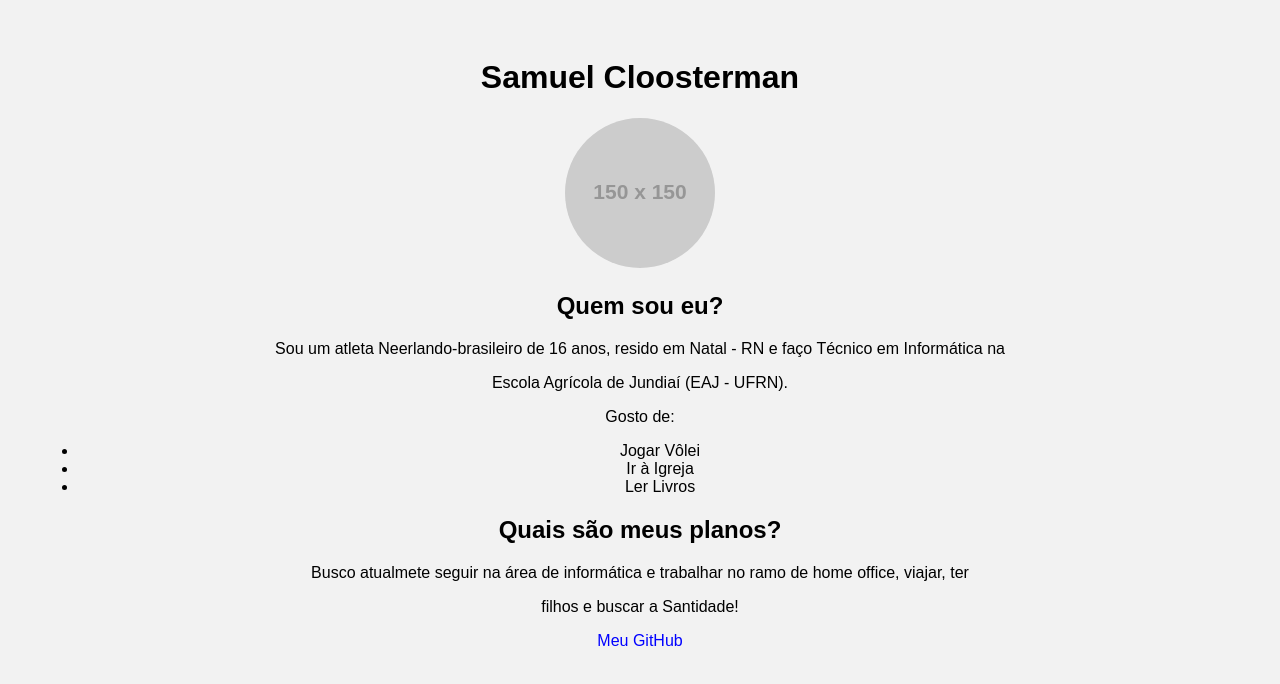
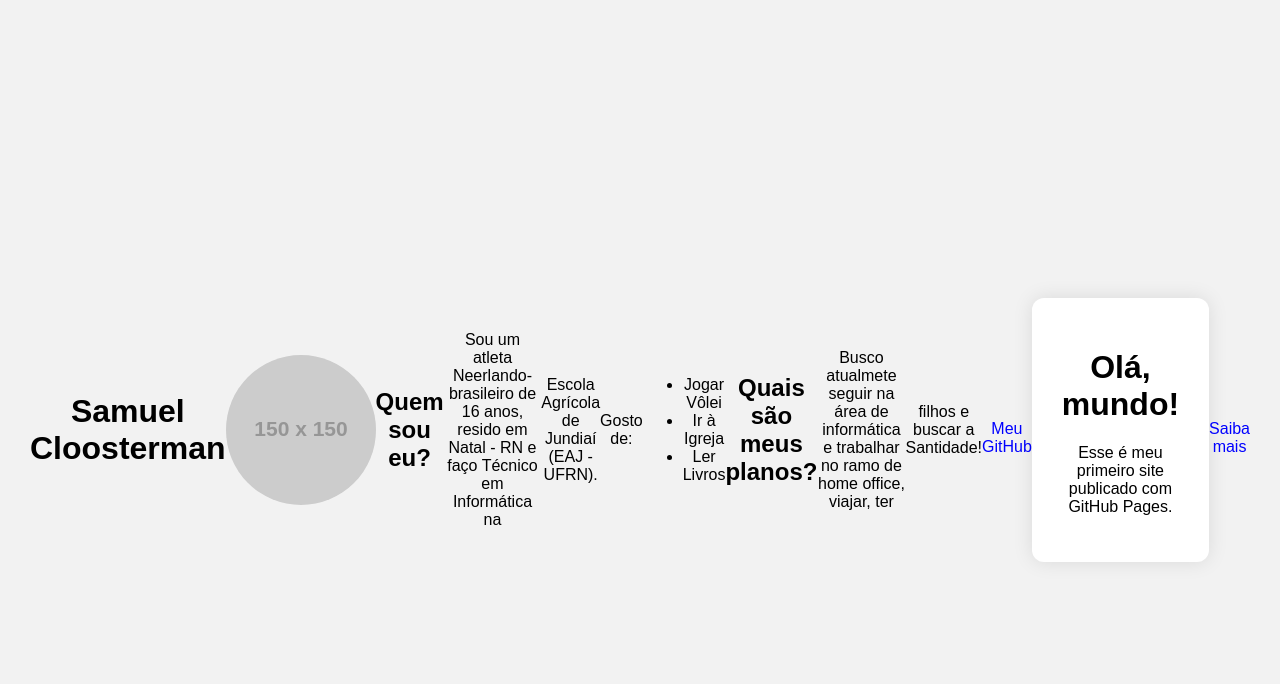
Before and after one commit to SamuelCloosterman/semana3-site, a plain HTML site: page index.html in a window 1280 px wide. Drawn offline with Linux system fonts and the light colour scheme; placeholder pictures from the web are drawn by us.

Commit message:
site melhorado

```diff
--- a/index.html
+++ b/index.html
@@ -1,9 +1,13 @@
 <!DOCTYPE html>
 <html lang="pt-BR">
 <head>
+    <link href="https://fonts.googleapis.com/css2?family=Poppins&display=swap" rel="stylesheet">
     <meta charset="UTF-8"/>
     <title>Minha Página</title>
     <link rel="stylesheet" href="style.css" />
+
+    <meta name="viewport" content="width=device-width, initial-scale=1.0">
+
 </head>
 <body>
     <h1>Samuel Cloosterman</h1>
@@ -26,5 +30,13 @@
     <p>filhos e buscar a Santidade!</p>
 
     <a href="https://github.com/SamuelCloosterman" target="_blank">Meu GitHub</a>
+
+    <div class="card">
+        <h1>Olá, mundo!</h1>
+        <p>Esse é meu primeiro site publicado com GitHub Pages.</p>
+    </div>
+
+    <a href="#" class="btn">Saiba mais</a>
+
 </body>
 </html>
--- a/style.css
+++ b/style.css
@@ -1,3 +1,13 @@
+body {
+  font-family: 'Poppins', sans-serif;
+  background-color: #f2f2f2;
+  margin: 0;
+  padding: 0;
+  display: flex;
+  justify-content: center;
+  align-items: center;
+  height: 100vh;
+}
 body {
   background-color: #f2f2f2;
   font-family: Arial, sans-serif;
@@ -15,4 +25,15 @@ a {
   margin-top: 15px;
   color: blue;
   text-decoration: none;
+
+
 }
+
+.card {
+  background-color: white;
+  padding: 30px;
+  border-radius: 12px;
+  box-shadow: 0 0 20px rgba(0, 0, 0, 0.1);
+  text-align: center;
+  max-width: 400px;
+}
```
